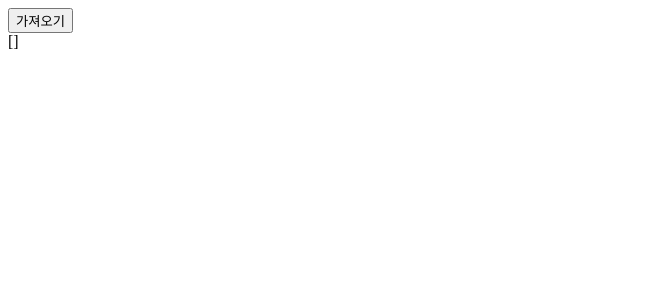
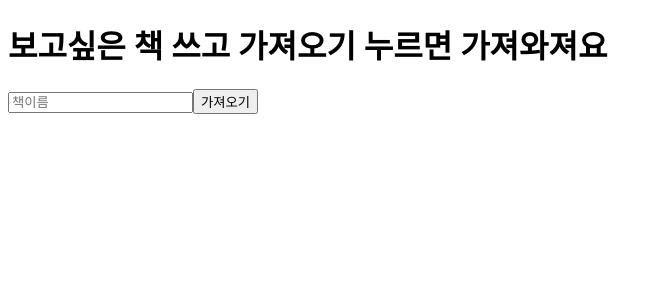
Before and after one commit to cappstone/web_frontend, a Vue app: page / in a window 1280 px wide. Shown: the top 300 px of the page, without its empty margins (0-663 px from the left). Built offline with nearby package versions, Linux system fonts and the light colour scheme.

Commit message:
Divided search and result component

```diff
--- a/src/App.vue
+++ b/src/App.vue
@@ -1,15 +1,32 @@
 <template>
   <div>
-    <hello></hello>
+    <h1>보고싶은 책 쓰고 가져오기 누르면 가져와져요</h1>
+    <search v-on:dataemit="dataEmit"></search>
+    <result v-bind:propsbook="emittedbook"></result>
   </div>
 </template>
 
 <script>
-import HelloWorld from './components/HelloWorld.vue'
+import Search from './components/Search.vue'
+import Result from './components/Result.vue'
 
 export default {
+  data: function() {
+    return {
+      emittedbook:''
+    }
+  },
+
   components: {
-    hello: HelloWorld
+    search: Search,
+    result: Result,
+  },
+
+  methods: {
+    dataEmit: function(value) {
+      this.emittedbook=value;
+      //console.log(this.emittedbook);
+    }
   }
 }
 </script>
--- a/src/components/HelloWorld.vue
+++ /dev/null
@@ -1,32 +0,0 @@
-<template>
-  <div id="app">
-    <button v-on:click="getData">가져오기</button>
-    <div>{{book}}</div>
-  </div>
-</template>
-
-<script>
-import axios from 'axios'
-
-export default {
-  el: '#app',
-  data:function(){return {book:[]}},
-  methods: {
-    getData: function() {
-      var vue = this;
-      axios.get('http://sc0nep.iptime.org:8000/search?word=Vue.js&mode=0')
-        .then(function(response) {
-          console.log(response.data);
-          vue.book = response.data;
-        })
-        .catch(function(error) {
-          console.log(error);
-        });
-    }
-  }
-}
-</script>
-
-<style>
-
-</style>
--- /dev/null
+++ b/src/components/Result.vue
@@ -0,0 +1,18 @@
+<template>
+  <div>{{propsbook}}</div>
+</template>
+
+<script>
+export default {
+
+    props:['propsbook'],
+
+    methods:{
+
+    }
+}
+</script>
+
+<style>
+
+</style>
--- /dev/null
+++ b/src/components/Search.vue
@@ -0,0 +1,43 @@
+<template>
+  <div>
+    <input v-on:keyup="checkEntered" v-model="bookname" placeholder="책이름">
+    <button v-on:click="getData">가져오기</button>
+  </div>
+</template>
+
+<script>
+import axios from 'axios'
+
+export default {
+  data:function(){return {bookname:'', bookurl:'', book:''}},
+
+  methods: {
+    checkEntered: function() {
+      if(window.event.keyCode == 13) {
+        this.getData();
+      }
+    },
+    getData: function() {
+      var vue = this;
+      vue.bookurl='http://sc0nep.iptime.org:8888/search?word='+String(vue.bookname)+'&mode=0'
+      axios.get(vue.bookurl)
+        .then(function(response) {
+          //console.log(response.data);
+          //vue.display(response.data);
+          vue.book=response.data;
+          vue.$emit('dataemit',vue.book);
+        })
+        .catch(function(error) {
+          console.log(error);
+        });
+    },
+    /*display: function(data) {
+      console.log(data[0].description)
+    }아직 안쓸거-SY02에서 사용*/
+  }
+}
+</script>
+
+<style>
+
+</style>
```
